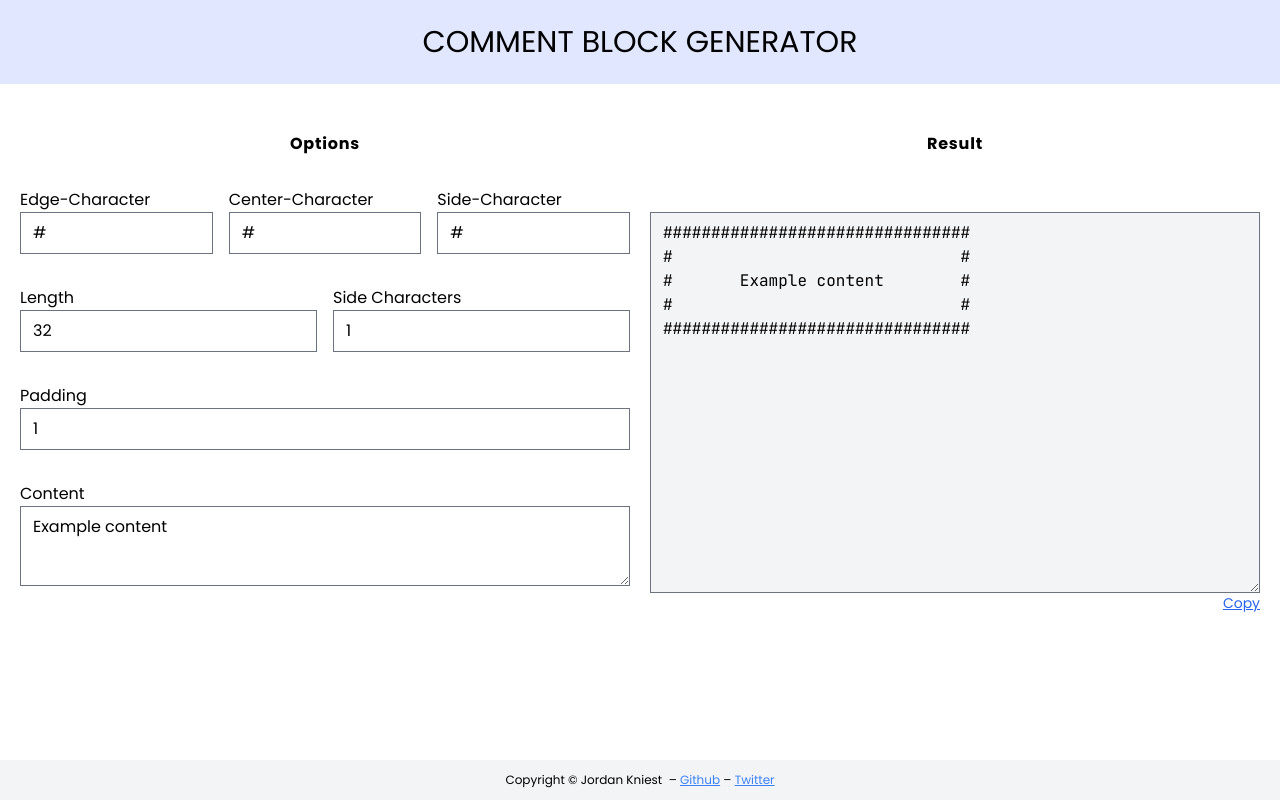
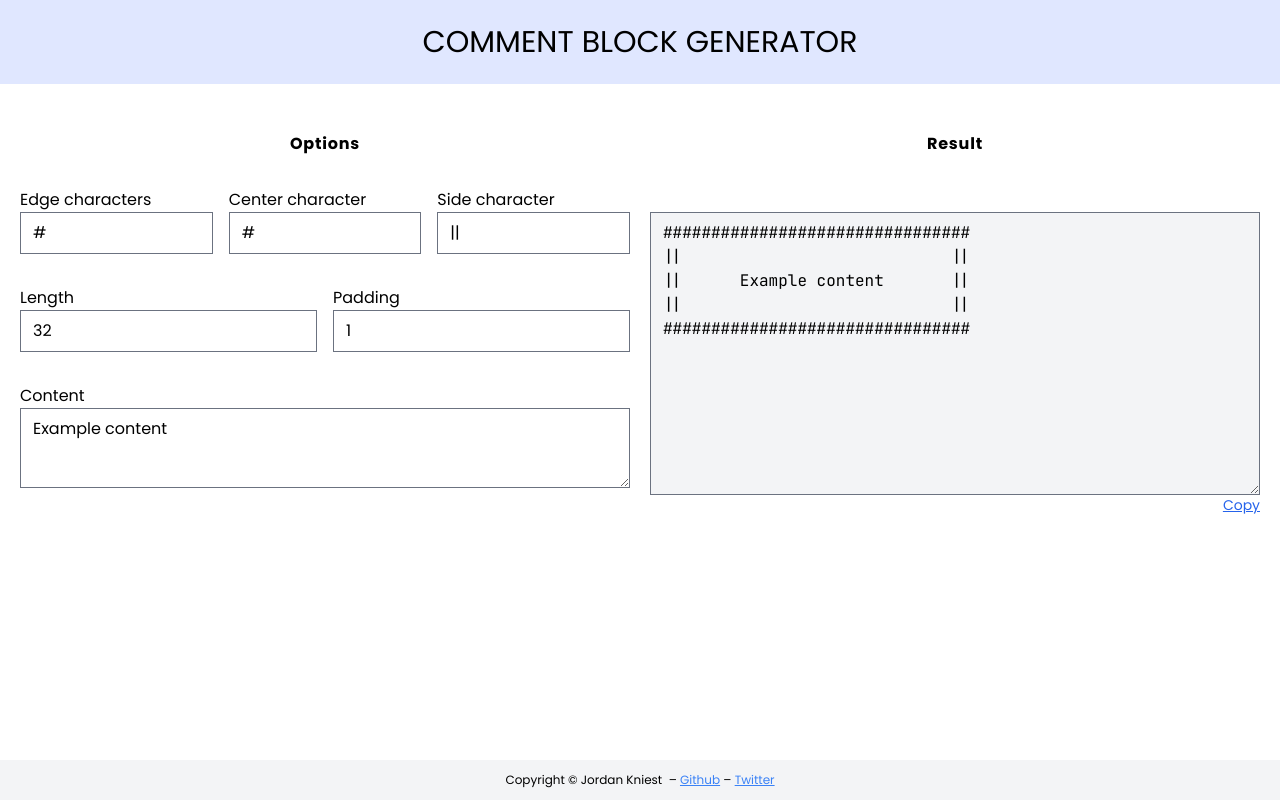
Before and after one commit to jkniest/blocks, a Vue app: page / in a window 1280 px wide. Built offline with nearby package versions, Linux system fonts and the light colour scheme.

Commit message:
Can now enter multiple edge and side characters, remove explicit option

```diff
--- a/src/components/BlockGenerator.vue
+++ b/src/components/BlockGenerator.vue
@@ -5,16 +5,16 @@
 
       <div class="w-full text-left mt-8 grid grid-cols-3 gap-4">
         <div>
-          <label for="edgeCharacter" class="block">Edge-Character</label>
-          <input type="text" id="edgeCharacter" class="w-full" maxlength="1" v-model="edgeCharacter">
+          <label for="edgeCharacter" class="block">Edge characters</label>
+          <input type="text" id="edgeCharacter" class="w-full" v-model="edgeCharacters">
         </div>
         <div>
-          <label for="centerCharacters" class="block">Center-Character</label>
+          <label for="centerCharacters" class="block">Center character</label>
           <input type="text" id="centerCharacters" class="w-full" maxlength="1" v-model="centerCharacter">
         </div>
         <div>
-          <label for="sideCharacter" class="block">Side-Character</label>
-          <input type="text" id="sideCharacter" class="w-full" maxlength="1" v-model="sideCharacter">
+          <label for="sideCharacter" class="block">Side character</label>
+          <input type="text" id="sideCharacter" class="w-full" v-model="sideCharacters">
         </div>
       </div>
 
@@ -23,20 +23,16 @@
           <label for="length" class="block">Length</label>
           <input type="number" id="length" class="w-full" v-model="length">
         </div>
+
         <div class="w-full text-left mt-8">
-          <label for="sideCharacters" class="block">Side Characters</label>
-          <input type="number" id="sideCharacters" class="w-full" v-model="sideCharacters">
+          <label for="padding" class="block">Padding</label>
+          <input type="number" id="padding" class="w-full" v-model="padding">
         </div>
       </div>
 
       <div class="w-full text-left mt-8">
-        <label for="padding" class="block">Padding</label>
-        <input type="number" id="padding" class="w-full" v-model="padding">
-      </div>
-
-      <div class="w-full text-left mt-8">
         <label for="content" class="block">Content</label>
-        <textarea class="w-full h-20" v-model="content"></textarea>
+        <textarea id="content" class="w-full h-20" v-model="content"></textarea>
       </div>
     </div>
     <div class="text-center flex flex-col">
@@ -65,12 +61,11 @@ import {computed, ref, defineComponent} from 'vue'
 
 export default defineComponent({
   setup() {
-    const edgeCharacter = ref('#');
-    const sideCharacter = ref('#');
+    const edgeCharacters = ref('#');
+    const sideCharacters = ref('||');
     const centerCharacter = ref('#');
 
     const length = ref(32);
-    const sideCharacters = ref(1);
     const padding = ref(1);
     const content = ref('Example content');
     const copied = ref(false);
@@ -78,24 +73,30 @@ export default defineComponent({
     const contentTextarea = ref<HTMLTextAreaElement | null>(null);
 
     const fullLine = (l: number) => {
-      return edgeCharacter.value + centerCharacter.value.repeat(l - 2) + edgeCharacter.value + "\n";
+      let line = edgeCharacters.value;
+      line += centerCharacter.value.repeat(
+          (l - edgeCharacters.value.length * 2)
+      );
+      line += edgeCharacters.value + "\n";
+
+      return line;
     };
 
     const paddingLines = (l: number) => {
-      let line = sideCharacter.value.repeat(sideCharacters.value);
-      line += ' '.repeat(l - sideCharacters.value * 2);
-      line += sideCharacter.value.repeat(sideCharacters.value);
+      let line = sideCharacters.value;
+      line += ' '.repeat(l - sideCharacters.value.length * 2);
+      line += sideCharacters.value;
       line += "\n";
 
       return line.repeat(padding.value);
     };
 
     const contentLine = (l: number, line: string) => {
-      const spaces = Math.max(((l - (sideCharacters.value * 2) - line.length) / 2), 0);
+      const spaces = Math.max(((l - (sideCharacters.value.length * 2) - line.length) / 2), 0);
       const spaceLeft = spaces;
       const spaceRight = (spaces % 1 !== 0) ? spaces + 1 : spaces;
 
-      return sideCharacter.value.repeat(sideCharacters.value) + ' '.repeat(spaceLeft) + line + ' '.repeat(spaceRight) + sideCharacter.value.repeat(sideCharacters.value) + "\n";
+      return sideCharacters.value + ' '.repeat(spaceLeft) + line + ' '.repeat(spaceRight) + sideCharacters.value + "\n";
     }
 
     const result = computed(() => {
@@ -104,7 +105,7 @@ export default defineComponent({
       let maxLength = 0;
       lines.forEach((line) => maxLength = Math.max(maxLength, line.length));
 
-      const l = Math.max(length.value, maxLength + sideCharacters.value * 2);
+      const l = Math.max(length.value, maxLength + sideCharacters.value.length * 2);
 
       let comment = fullLine(l);
       comment += paddingLines(l);
@@ -130,11 +131,10 @@ export default defineComponent({
 
     return {
       result,
-      edgeCharacter,
-      sideCharacter,
+      edgeCharacters,
+      sideCharacters,
       centerCharacter,
       length,
-      sideCharacters,
       padding,
       content,
       copy,
```
Also changed, not shown: 1 other file (tests, documents, lock files or other folders).
